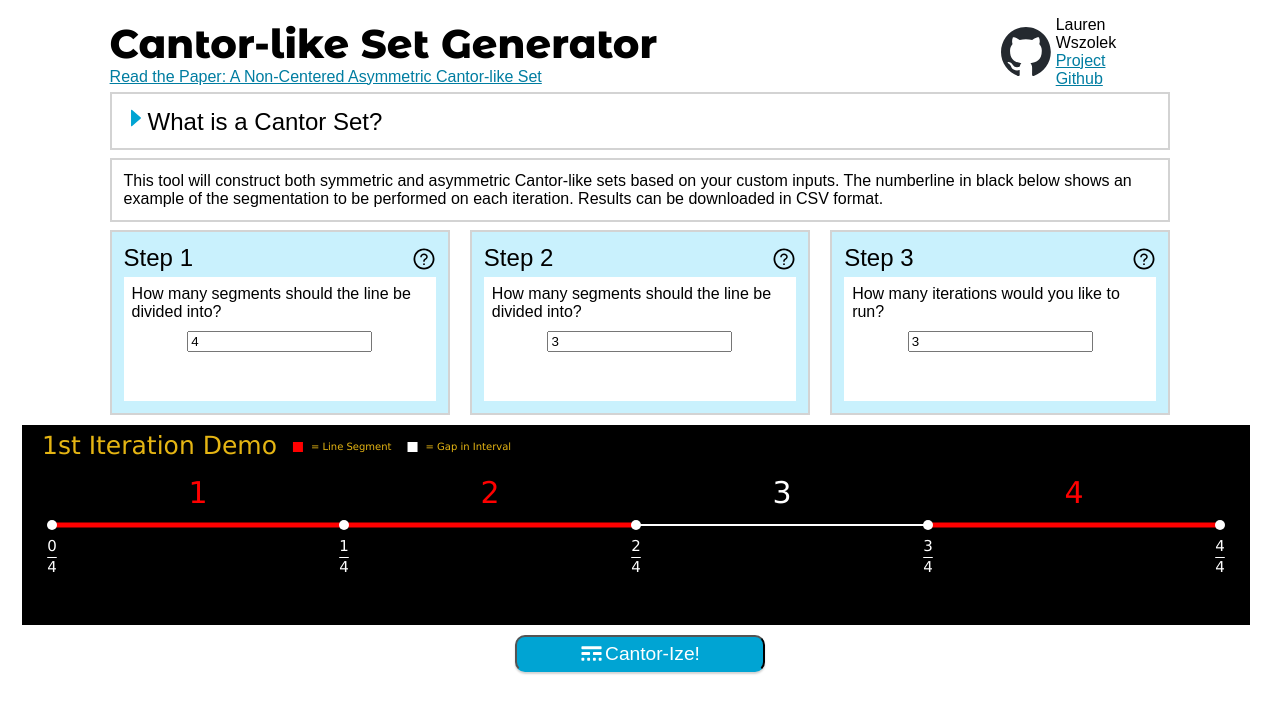
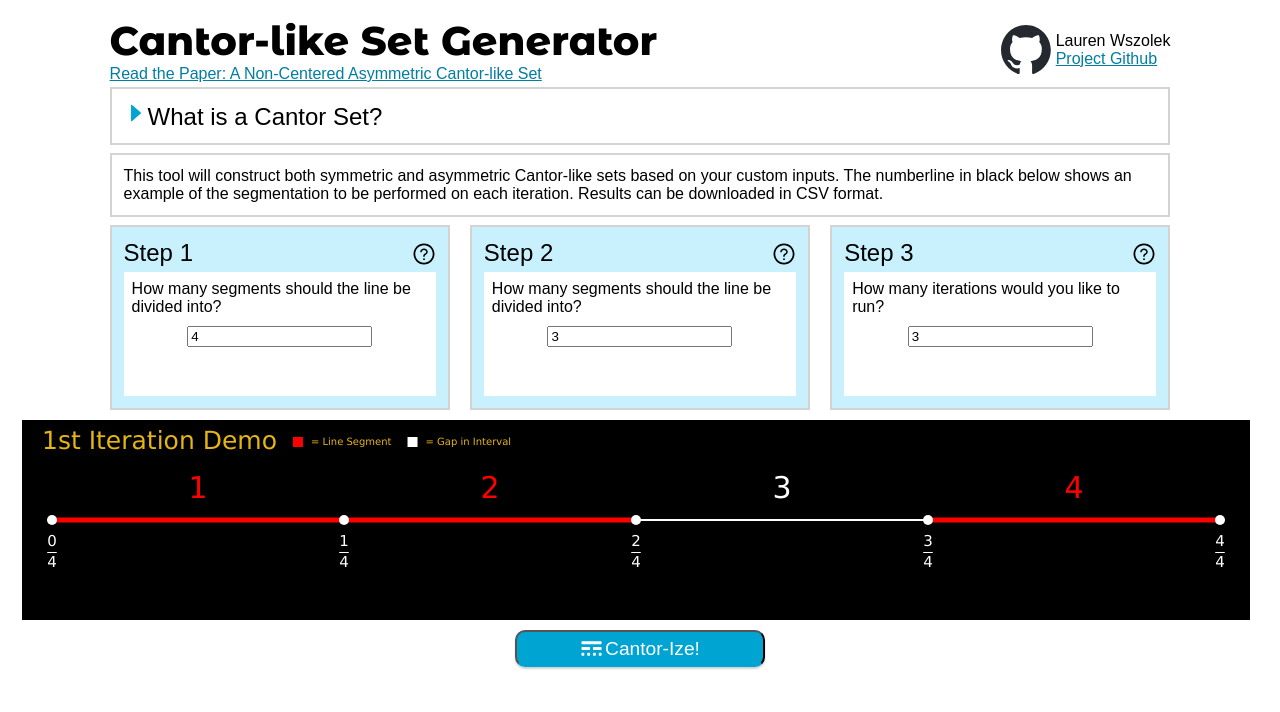
Before and after one commit to bambery/cantor_3-4_react, a React (Create React App) app: page / in a window 1280 px wide. Shown: the top 712 px of the page. Built offline with nearby package versions, Linux system fonts and the light colour scheme; a web font is replaced by a local one.

Commit message:
top github link and credit fix

```diff
--- a/src/components/Header.module.css
+++ b/src/components/Header.module.css
@@ -29,7 +29,6 @@
 #authorLink {
     display: flex;
     flex-direction: column;
-    flex: 0;
 }
 
 #githubLogo {
--- a/src/index.css
+++ b/src/index.css
@@ -50,7 +50,7 @@ main > header, section {
     width: 85%;
 }
 
-@media (width <= 700px) {
+@media (width <= 750px) {
     .centeringDiv {
         width: 100%;
     }
```
